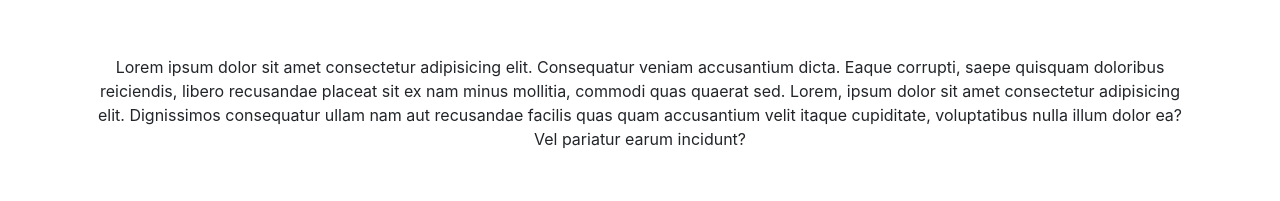
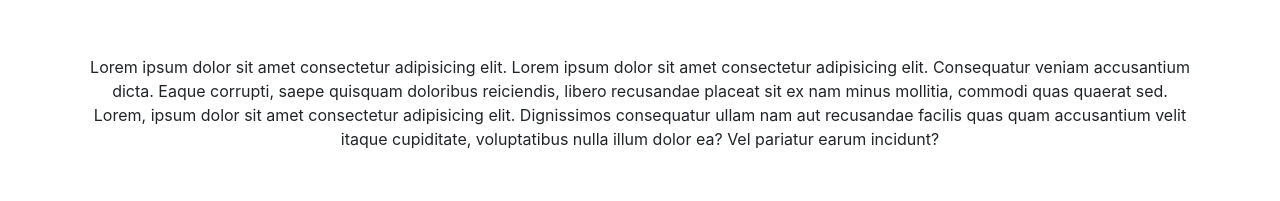
Before and after one commit to jessicaoliveiraluz/blogPessoal-angular-1, an Angular app in the folder blogPessoal/: page /home in a window 1280 px wide. Shown: the part 177-378 px from the top of the page. Built offline with nearby package versions, Linux system fonts and the light colour scheme.

Commit message:
Criação dos componente, home, feed, navbar e footer

```diff
--- a/blogPessoal/src/app/home/home.component.html
+++ b/blogPessoal/src/app/home/home.component.html
@@ -8,7 +8,7 @@
 
    <div class="row mb-5">
       <div class="col-md-12">
-         <p class="text-center">Lorem ipsum dolor sit amet consectetur adipisicing elit. Consequatur veniam accusantium dicta. Eaque corrupti, saepe quisquam doloribus reiciendis, libero recusandae placeat sit ex nam minus mollitia, commodi quas quaerat sed. Lorem, ipsum dolor sit amet consectetur adipisicing elit. Dignissimos consequatur ullam nam aut recusandae facilis quas quam accusantium velit itaque cupiditate, voluptatibus nulla illum dolor ea? Vel pariatur earum incidunt?</p>
+         <p class="text-center">Lorem ipsum dolor sit amet consectetur adipisicing elit. Lorem ipsum dolor sit amet consectetur adipisicing elit. Consequatur veniam accusantium dicta. Eaque corrupti, saepe quisquam doloribus reiciendis, libero recusandae placeat sit ex nam minus mollitia, commodi quas quaerat sed. Lorem, ipsum dolor sit amet consectetur adipisicing elit. Dignissimos consequatur ullam nam aut recusandae facilis quas quam accusantium velit itaque cupiditate, voluptatibus nulla illum dolor ea? Vel pariatur earum incidunt?</p>
       </div>
    </div>
 </div>
```
